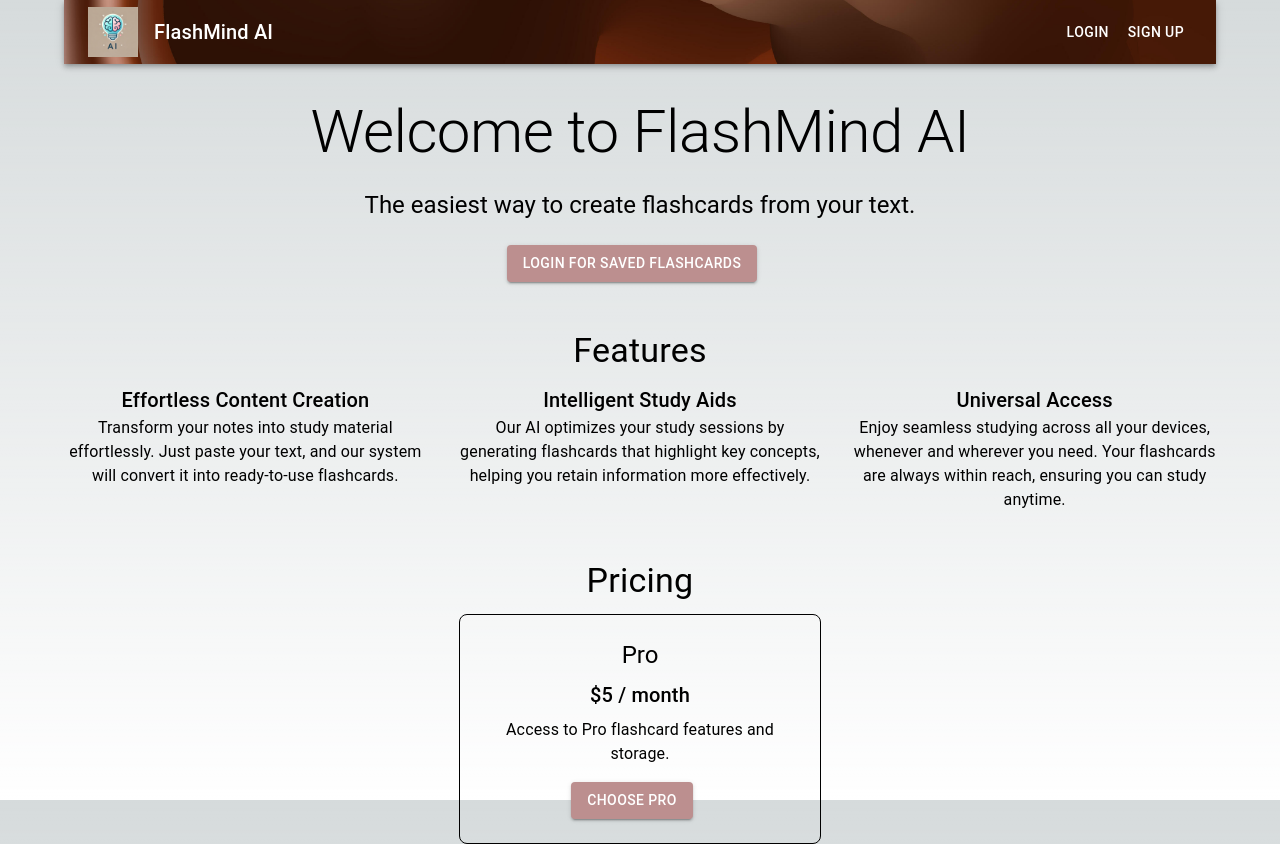
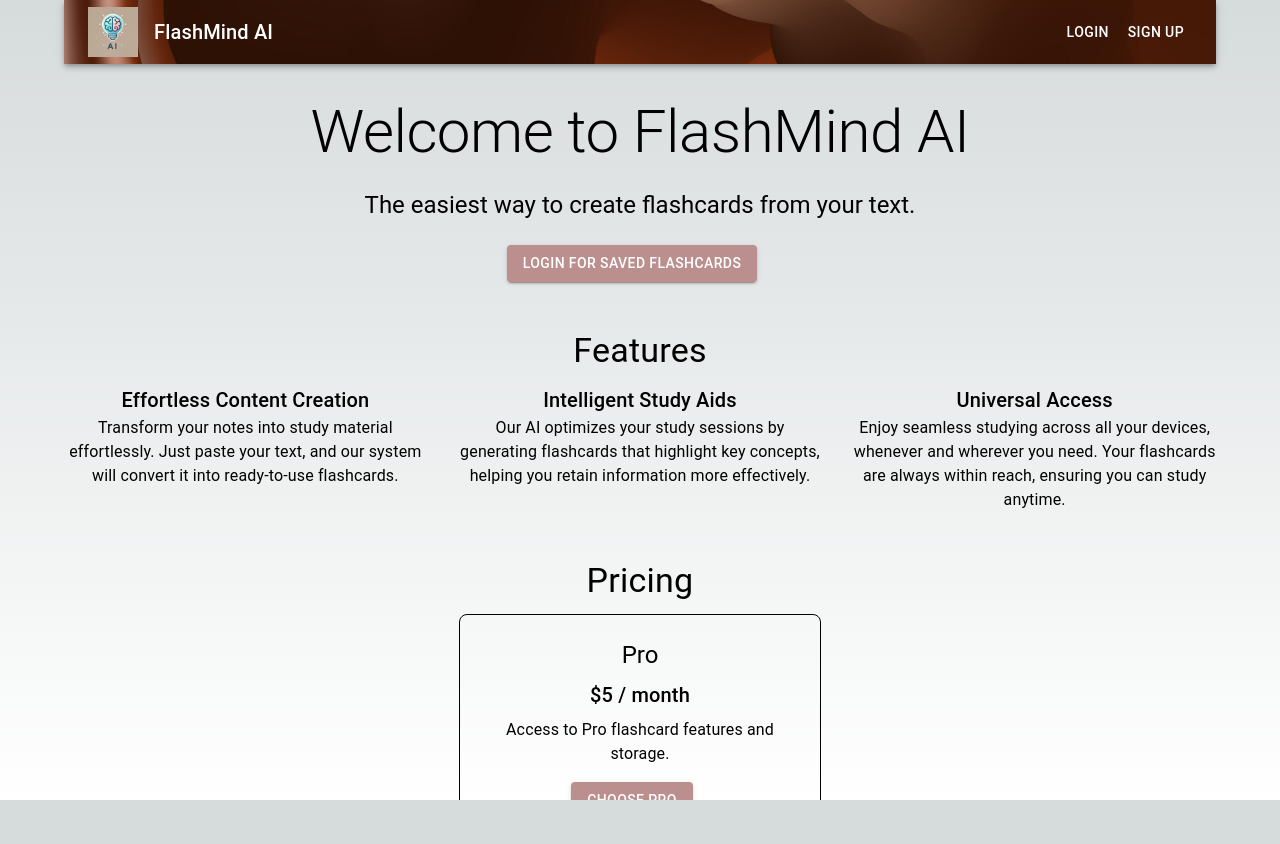
Before and after one commit to Stroller15/AI-Flashcard, a Next.js app: page / in a window 1280 px wide. After the commit the page ends 800 px from the top, so only its background shows below. Built offline with nearby package versions, Linux system fonts and the light colour scheme; no server answers.

Commit message:
landing page overflow

```diff
--- a/app/page.js
+++ b/app/page.js
@@ -1,12 +1,6 @@
 "use client";
 
-import {
-  Container,
-  Box,
-  Typography,
-  Button,
-  Grid,
-} from "@mui/material";
+import { Container, Box, Typography, Button, Grid } from "@mui/material";
 import { SignedIn, SignedOut } from "@clerk/nextjs";
 import getStripe from "@/utils/get-stripe";
 import CustomAppBar from "./CustomAppBar";
@@ -36,7 +30,12 @@ export default function Home() {
     );
   };
   return (
-    <Container maxWidth="100%" fixed bgcolor="#f2f6fc" sx={{height: "100vh"}}>
+    <Container
+      maxWidth="100%"
+      fixed
+      bgcolor="#f2f6fc"
+      sx={{ height: "100vh", overflow: "auto" }}
+    >
       <CustomAppBar />
       <Box sx={{ textAlign: "center", my: 4 }}>
         <Typography variant="h2" component="h1" gutterBottom>
@@ -99,16 +98,33 @@ export default function Home() {
             </Typography>
             <Grid container spacing={4} justifyContent="center">
               <Grid item xs={12} md={4}>
-              <Typography variant="h6">Effortless Content Creation</Typography>
-              <Typography>{' '} Transform your notes into study material effortlessly. Just paste your text, and our system will convert it into ready-to-use flashcards.</Typography>
+                <Typography variant="h6">
+                  Effortless Content Creation
+                </Typography>
+                <Typography>
+                  {" "}
+                  Transform your notes into study material effortlessly. Just
+                  paste your text, and our system will convert it into
+                  ready-to-use flashcards.
+                </Typography>
               </Grid>
               <Grid item xs={12} md={4}>
                 <Typography variant="h6">Intelligent Study Aids</Typography>
-              <Typography>{' '} Our AI optimizes your study sessions by generating flashcards that highlight key concepts, helping you retain information more effectively.</Typography>
+                <Typography>
+                  {" "}
+                  Our AI optimizes your study sessions by generating flashcards
+                  that highlight key concepts, helping you retain information
+                  more effectively.
+                </Typography>
               </Grid>
               <Grid item xs={12} md={4}>
                 <Typography variant="h6">Universal Access</Typography>
-              <Typography>{' '} Enjoy seamless studying across all your devices, whenever and wherever you need. Your flashcards are always within reach, ensuring you can study anytime.</Typography>
+                <Typography>
+                  {" "}
+                  Enjoy seamless studying across all your devices, whenever and
+                  wherever you need. Your flashcards are always within reach,
+                  ensuring you can study anytime.
+                </Typography>
               </Grid>
             </Grid>
           </Box>
@@ -118,11 +134,27 @@ export default function Home() {
             </Typography>
             <Grid container spacing={4} justifyContent="center">
               <Grid item xs={12} md={4}>
-                <Box sx={{p:3, border: '1px solid', borderColor: 'greay.300', borderRadius:2,}}>
-                  <Typography variant="h5" gutterBottom>Pro</Typography>
-                  <Typography variant="h6" gutterBottom>$5 / month</Typography>
-                  <Typography>{' '} Access to Pro flashcard features and storage.</Typography>
-                  <Button variant="contained" sx={{
+                <Box
+                  sx={{
+                    p: 3,
+                    border: "1px solid",
+                    borderColor: "greay.300",
+                    borderRadius: 2,
+                  }}
+                >
+                  <Typography variant="h5" gutterBottom>
+                    Pro
+                  </Typography>
+                  <Typography variant="h6" gutterBottom>
+                    $5 / month
+                  </Typography>
+                  <Typography>
+                    {" "}
+                    Access to Pro flashcard features and storage.
+                  </Typography>
+                  <Button
+                    variant="contained"
+                    sx={{
                       mt: 2,
                       mr: 2,
                       backgroundColor: "#BC8F8F",
```
Lines whose indentation alone changed are shown as unchanged.
